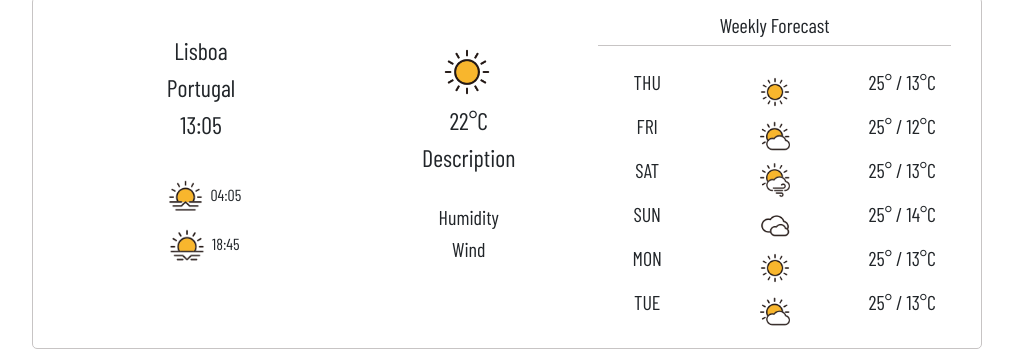
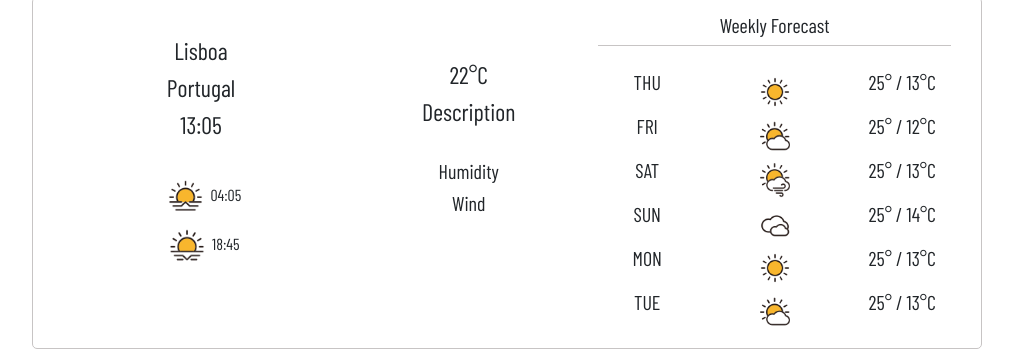
Before and after one commit to MargSousa/she-codes-plus, a plain HTML site: page index.html in a window 1280 px wide. Shown: the part 268-619 px from the top of the page, without its empty margins (133-1146 px from the left). Drawn offline with nearby package versions, Linux system fonts and the light colour scheme.

Commit message:
API icons more changes

```diff
--- a/index.html
+++ b/index.html
@@ -55,7 +55,6 @@
                     </div>
                 </div>
                 <div class="col-sm-3"><br>
-                    <img src="images/weather_icons/Sunny.png" alt="forecast" class="local-forecast">
                     <img src="#" alt="" class="local-forecast" id="current-weather">
                     <h3 id="current-temperature">22°C</h3>
                     <h4 id="current-description" class="current-description">Description</h4><br>
```
